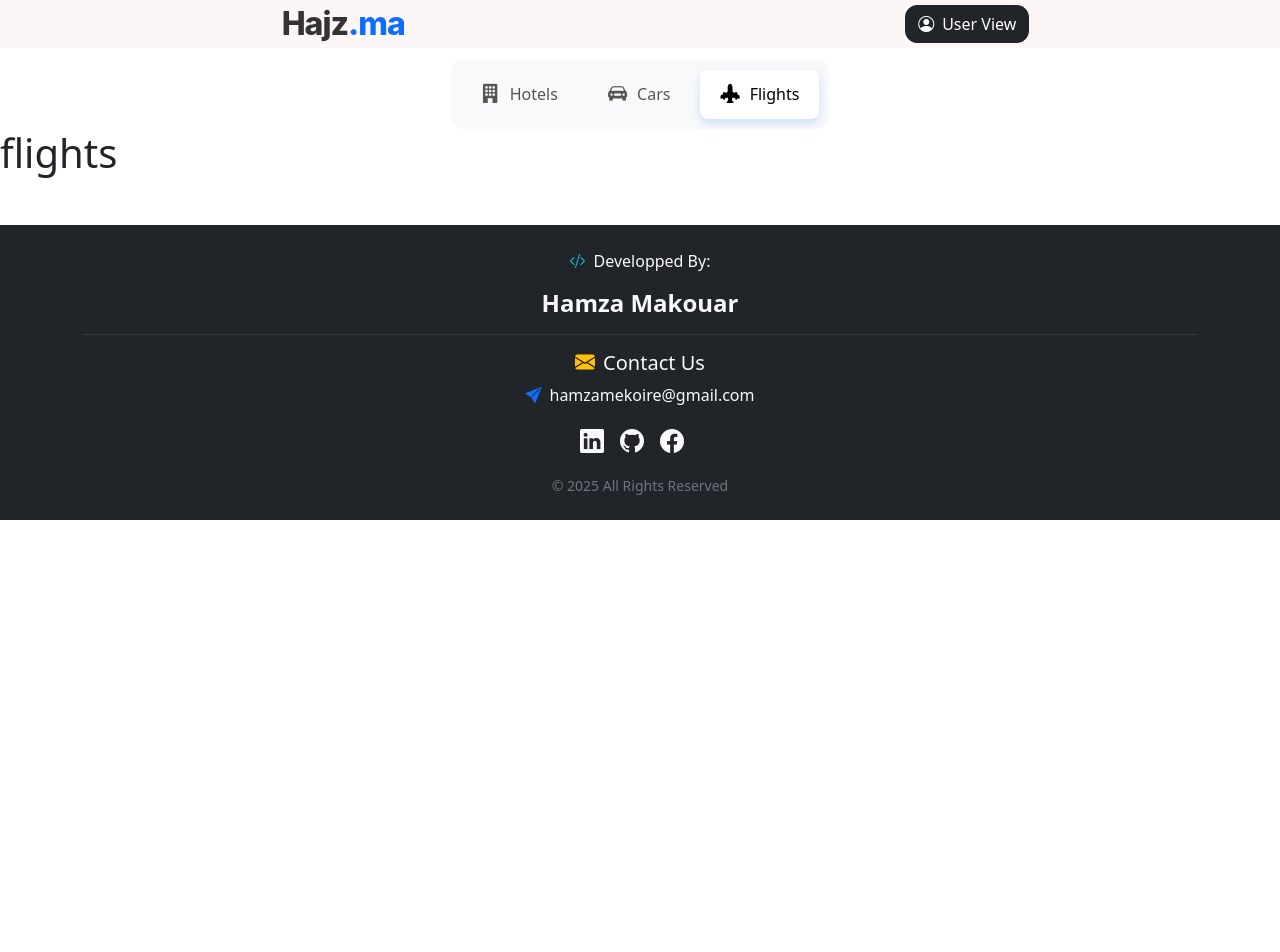
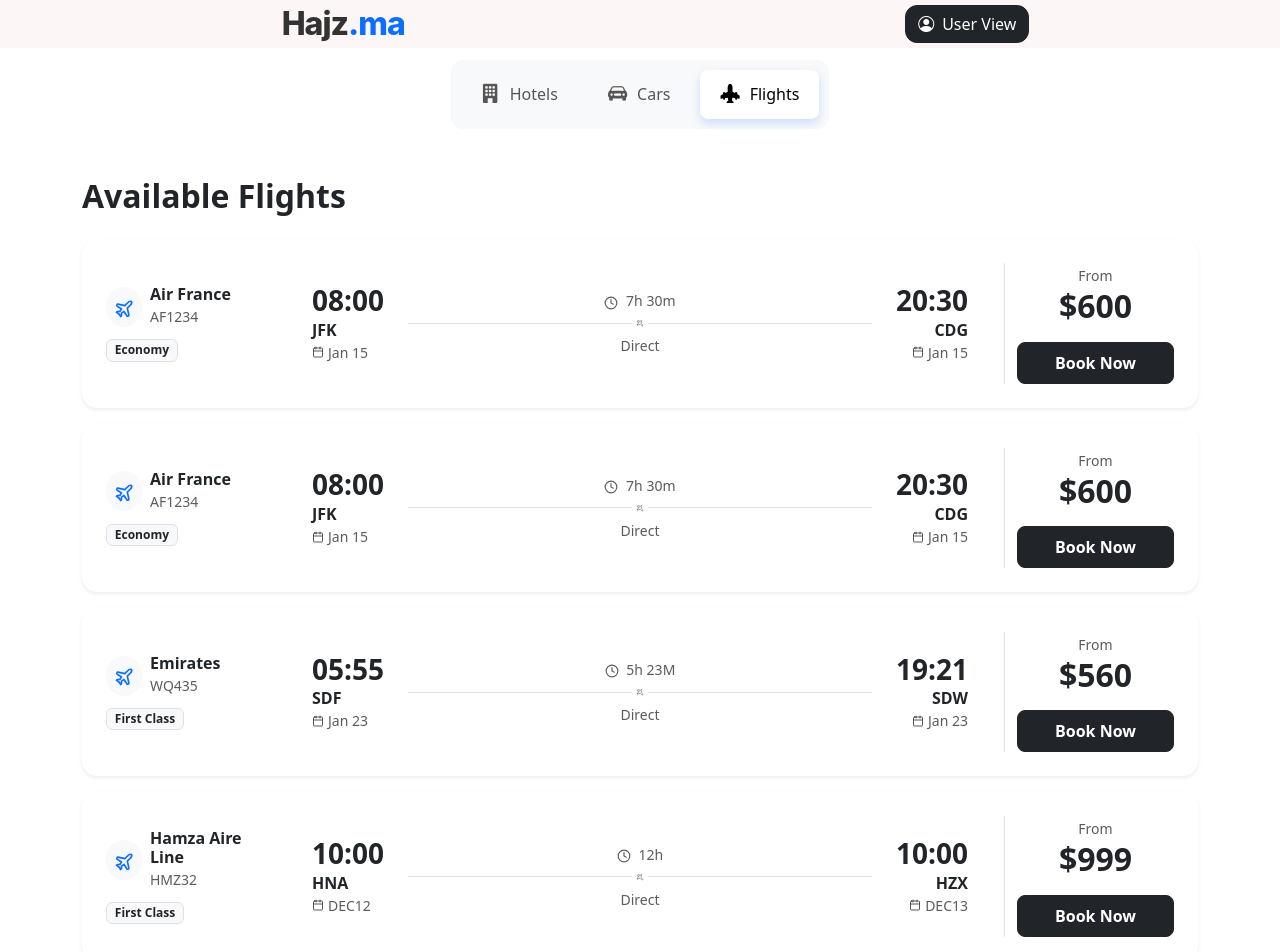
Before and after one commit to makouarHamza/Hajz.ma, a React (Vite) app: page /flights in a window 1280 px wide. Shown: the top 952 px of the page. Before the commit the page ends 800 px from the top, so only its background shows below. Built offline with nearby package versions, Linux system fonts and the light colour scheme; data requests are answered from the project's data file.

Commit message:
corrext card

```diff
--- a/src/App.jsx
+++ b/src/App.jsx
@@ -11,6 +11,7 @@
 import NewHotelForm from './hotels/newHotelForm';
 import AddFlightForm from './flights/newFlightForm';
 import FlightsManage from './flights/flightsManage';
+import FlightsList from './flights/flightList';
 
 function App() {
   const [isAdmin,setIsAdmin] = useState(false);
@@ -78,14 +79,14 @@
         <Routes>
           <Route path='/' element={<h1>welcome</h1>}/>
           <Route path='cars' element={<h1>cars</h1>}/>
-          <Route path='flights' element={<h1>flights</h1>}/>
+          <Route path='flights' element={<FlightsList/>}/>
           <Route path='hotels' element={ <ListHotels /> }/>
           <Route path='manageCars' element={<h1>manage Cars</h1>}/>
           <Route path='manageHotels' element={ <HotelManage /> }/>
           <Route path='manageHotels/addEditHotel' element={ <NewHotelForm /> }/>
           <Route path='manageHotels/addEditHotel/:idToEdit' element={ <NewHotelForm /> }/>
           <Route path='manageFlights' element={<FlightsManage />}/>
-          <Route path='manageFlights/addFlight' element={ <AddFlightForm /> }/>
+          <Route path='manageFlights/addEditFlight' element={ <AddFlightForm /> }/>
 
         </Routes>
       </BrowserRouter>
--- a/src/data/db.json
+++ b/src/data/db.json
@@ -150,37 +150,7 @@
       "price": "600"
     },
     {
-      "id": "ceff",
-      "airline": "Air France",
-      "flightNumber": "AF1234",
-      "depTime": "08:00",
-      "depAirport": "JFK",
-      "depDate": "Jan 15",
-      "arrTime": "20:30",
-      "arrAirport": "CDG",
-      "arrDate": "Jan 15",
-      "duration": "7h 30m",
-      "stops": "0",
-      "cabinClass": "Economy",
-      "price": "600"
-    },
-    {
       "id": "bbec",
-      "airline": "Air France",
-      "flightNumber": "AF1234",
-      "depTime": "08:00",
-      "depAirport": "JFK",
-      "depDate": "Jan 15",
-      "arrTime": "20:30",
-      "arrAirport": "CDG",
-      "arrDate": "Jan 15",
-      "duration": "7h 30m",
-      "stops": "0",
-      "cabinClass": "Economy",
-      "price": "600"
-    },
-    {
-      "id": "6d5e",
       "airline": "Air France",
       "flightNumber": "AF1234",
       "depTime": "08:00",
@@ -210,19 +180,19 @@
       "price": "560"
     },
     {
-      "id": "760c",
-      "airline": "",
-      "flightNumber": "",
-      "depTime": "",
-      "depAirport": "",
-      "depDate": "",
-      "arrTime": "",
-      "arrAirport": "",
-      "arrDate": "",
-      "duration": "",
-      "stops": "0",
-      "cabinClass": "Economy",
-      "price": 0
+      "id": "9a03",
+      "airline": "Hamza Aire Line",
+      "flightNumber": "HMZ32",
+      "depTime": "10:00",
+      "depAirport": "HNA",
+      "depDate": "DEC12",
+      "arrTime": "10:00",
+      "arrAirport": "HZX",
+      "arrDate": "DEC13",
+      "duration": "12h",
+      "stops": "1",
+      "cabinClass": "First Class",
+      "price": "999"
     }
   ]
 }
--- /dev/null
+++ b/src/flights/flightCard.jsx
@@ -0,0 +1,80 @@
+import React from 'react';
+import { Plane, Clock, Calendar } from 'lucide-react';
+
+const FlightCard = ({ flight }) => {
+  return (
+    <div className="card mb-3 shadow-sm border-0" style={{ borderRadius: '15px' }}>
+      <div className="card-body p-4">
+        <div className="row align-items-center">
+
+          {/* 1. Airline Info */}
+          <div className="col-md-2">
+            <div className="d-flex align-items-center mb-2">
+              <div className="p-2 bg-light rounded-circle me-2 text-primary">
+                <Plane size={20} />
+              </div>
+              <div>
+                <h6 className="fw-bold mb-0">{flight.airline}</h6>
+                <small className="text-muted">{flight.flightNumber}</small>
+              </div>
+            </div>
+            <span className="badge bg-light text-dark border">{flight.cabinClass}</span>
+          </div>
+
+          {/* 2. Departure and Arrival Timeline */}
+          <div className="col-md-8">
+            <div className="d-flex align-items-center justify-content-between position-relative px-4">
+
+              {/* Departure */}
+              <div className="text-start">
+                <h3 className="fw-bold mb-0">{flight.depTime}</h3>
+                <div className="fw-bold text-uppercase">{flight.depAirport}</div>
+                <small className="text-muted d-flex align-items-center">
+                  <Calendar size={12} className="me-1" /> {flight.depDate}
+                </small>
+              </div>
+
+              {/* Path/Duration Line */}
+              <div className="flex-grow-1 mx-4 text-center position-relative">
+                <div className="text-muted small mb-1">
+                  <Clock size={14} className="me-1" /> {flight.duration}
+                </div>
+                {/* Custom Line with Plane Icon */}
+                <div className="d-flex align-items-center">
+                  <div className="border-bottom w-100" style={{ height: '1px' }}></div>
+                  <Plane size={16} className="text-secondary mx-1" style={{ transform: 'rotate(90deg)' }} />
+                  <div className="border-bottom w-100" style={{ height: '1px' }}></div>
+                </div>
+                <div className="text-muted small mt-1">Direct</div>
+              </div>
+
+              {/* Arrival */}
+              <div className="text-end">
+                <h3 className="fw-bold mb-0">{flight.arrTime}</h3>
+                <div className="fw-bold text-uppercase">{flight.arrAirport}</div>
+                <small className="text-muted d-flex align-items-center justify-content-end">
+                  <Calendar size={12} className="me-1" /> {flight.arrDate}
+                </small>
+              </div>
+
+            </div>
+          </div>
+
+          {/* 3. Pricing and Action */}
+          <div className="col-md-2 border-start text-center">
+            <div className="mb-3">
+              <small className="text-muted">From</small>
+              <h2 className="fw-bold mb-0">${flight.price}</h2>
+            </div>
+            <button className="btn btn-dark w-100 py-2 fw-bold" style={{ borderRadius: '8px' }}>
+              Book Now
+            </button>
+          </div>
+
+        </div>
+      </div>
+    </div>
+  );
+};
+
+export default FlightCard;
--- /dev/null
+++ b/src/flights/flightList.jsx
@@ -0,0 +1,38 @@
+import { useDispatch, useSelector } from "react-redux";
+import { flightError, flightStatus, getDataFlights, selectAllFlights } from "./flightsSlice";
+
+import { useEffect } from "react";
+import FlightCard from "./flightCard";
+
+function FlightsList() {
+    const flightsData = useSelector(selectAllFlights);
+    const error = useSelector(flightError)
+    const status = useSelector(flightStatus);
+    const dispatch = useDispatch();
+
+    useEffect(function(){
+            if(status === 'idle'){
+                dispatch(getDataFlights())
+            }
+
+    },[dispatch, status])
+
+    let content = "";
+    if(status === "loading"){
+      content = <p>loading...</p>
+    } else if(status === "succeeded"){
+      content = flightsData.map((flight, index) => <FlightCard key={index} flight={flight}/>)
+    } else if(status === "failed"){
+      content = <p>{error}</p>
+    }
+    return(
+    <>
+    <div className='container py-5'>
+        <h2 className='mb-4 fw-bold'>Available Flights</h2>
+        {content}
+    </div>
+    </>
+    )
+
+}
+export default FlightsList;
--- a/src/flights/flightsManage.jsx
+++ b/src/flights/flightsManage.jsx
@@ -1,12 +1,14 @@
 import { useDispatch, useSelector } from "react-redux";
-import { flightStatus, getDataFlights, selectAllFlights } from "./flightsSlice";
+import { deleteFlight, flightStatus, getDataFlights, selectAllFlights } from "./flightsSlice";
 import { PencilLine, Plus, Trash2 } from "lucide-react";
 import { useEffect } from "react";
+import { useNavigate } from "react-router-dom";
 
 function FlightsManage() {
     const dispatch = useDispatch();
     const flights = useSelector(selectAllFlights);
     const status = useSelector(flightStatus)
+    const navigate = useNavigate()
 
     useEffect(function(){
         if(status === 'idle'){
@@ -15,6 +17,15 @@
 
     },[dispatch, status])
 
+    const handlerDelete = (id) =>{
+        if(window.confirm("Are you sure you want to delete this flight?")){
+            dispatch(deleteFlight(id))
+        }
+
+    }
+
+
+
 
     return(
         <>
@@ -22,12 +33,12 @@
 
         <div className="d-flex justify-content-between align-items-center mb-4">
             <h4 className="fw-bold m-0">Manage Flights</h4>
-            <button className="btn btn-dark d-flex align-items-center gap-2 px-3 py-2 rounded-3 shadow-sm">
+            <button onClick={() => navigate("addEditFlight")} className="btn btn-dark d-flex align-items-center gap-2 px-3 py-2 rounded-3 shadow-sm">
             <Plus size={18} /> Add Flight
             </button>
         </div>
 
-        {/* Table Card */}
+
         <div className="card border-0 shadow-sm overflow-hidden" style={{ borderRadius: '12px' }}>
             <div className="table-responsive">
             <table className="table align-middle mb-0">
@@ -73,7 +84,7 @@
                         <button className="btn btn-light btn-sm border me-2 shadow-sm" style={{ padding: '6px 8px' }}>
                         <PencilLine size={16} className="text-dark" />
                         </button>
-                        <button className="btn btn-danger btn-sm shadow-sm" style={{ padding: '6px 8px' }}>
+                        <button onClick={() => handlerDelete(flight.id)} className="btn btn-danger btn-sm shadow-sm" style={{ padding: '6px 8px' }}>
                         <Trash2 size={16} />
                         </button>
                     </td>
--- a/src/flights/flightsSlice.js
+++ b/src/flights/flightsSlice.js
@@ -16,6 +16,11 @@
 export const addFlight = createAsyncThunk("flights/addFlight", async (addedFlight) => {
     const response = await axios.post(FLIGHTS_URL, addedFlight)
     return response.data
+})
+
+export const deleteFlight = createAsyncThunk("flights/deleteFlight", async(id) => {
+    const response = await axios.delete(`${FLIGHTS_URL}/${id}`);
+    return id
 })
 
 const flightsSlice = createSlice({
@@ -39,6 +44,10 @@
             state.status = 'succeeded'
             state.flights.push(action.payload)
         })
+        .addCase(deleteFlight.fulfilled, (state, action) => {
+            state.status = 'succeeded'
+            state.flights = state.flights.filter(flight => flight.id !== action.payload);
+        })
     }
 
 })
--- a/src/flights/newFlightForm.jsx
+++ b/src/flights/newFlightForm.jsx
@@ -58,12 +58,7 @@
   function onChangePrice(e){
     setFlightData({...flightData, price:e.target.value})
   }
-
-  function handleSubmit(e){
-    e.preventDefault();
-    console.log(flightData);
-    dispatch(addFlight(flightData));
-    alert("Flight added successfully!")
+  const resetForm = () => {
     setFlightData({
         airline: '',
         flightNumber: '',
@@ -78,9 +73,21 @@
         cabinClass: 'Economy',
         price: 0
     })
+  }
+
+  function handleSubmit(e){
+    e.preventDefault();
+    console.log(flightData);
+    dispatch(addFlight(flightData));
+    alert("Flight added successfully!")
+    resetForm();
     navigate("/")
 
 }
+    const hideForm = () => {
+        navigate(-1);
+        resetForm();
+    }
 
   return (
     <div className="container mt-4 d-flex justify-content-center">
@@ -88,7 +95,7 @@
         {/* Header */}
         <div className="d-flex justify-content-between align-items-center mb-3">
           <h5 className="fw-bold m-0">Add New Flight</h5>
-          <button className="btn btn-link text-muted p-0"><X size={20} /></button>
+          <button onClick={hideForm} className="btn btn-link text-muted p-0"><X size={20} /></button>
         </div>
 
         <form onSubmit={handleSubmit}>
@@ -171,7 +178,7 @@
             <button type="submit" className="btn btn-dark flex-grow-1 py-2 fw-bold" style={{ backgroundColor: '#0a0d14' }}>
               Add Flight
             </button>
-            <button type="button" className="btn btn-outline-secondary px-4 py-2 border-opacity-25">
+            <button onClick={hideForm} type="button" className="btn btn-outline-secondary px-4 py-2 border-opacity-25">
               Cancel
             </button>
           </div>
```
